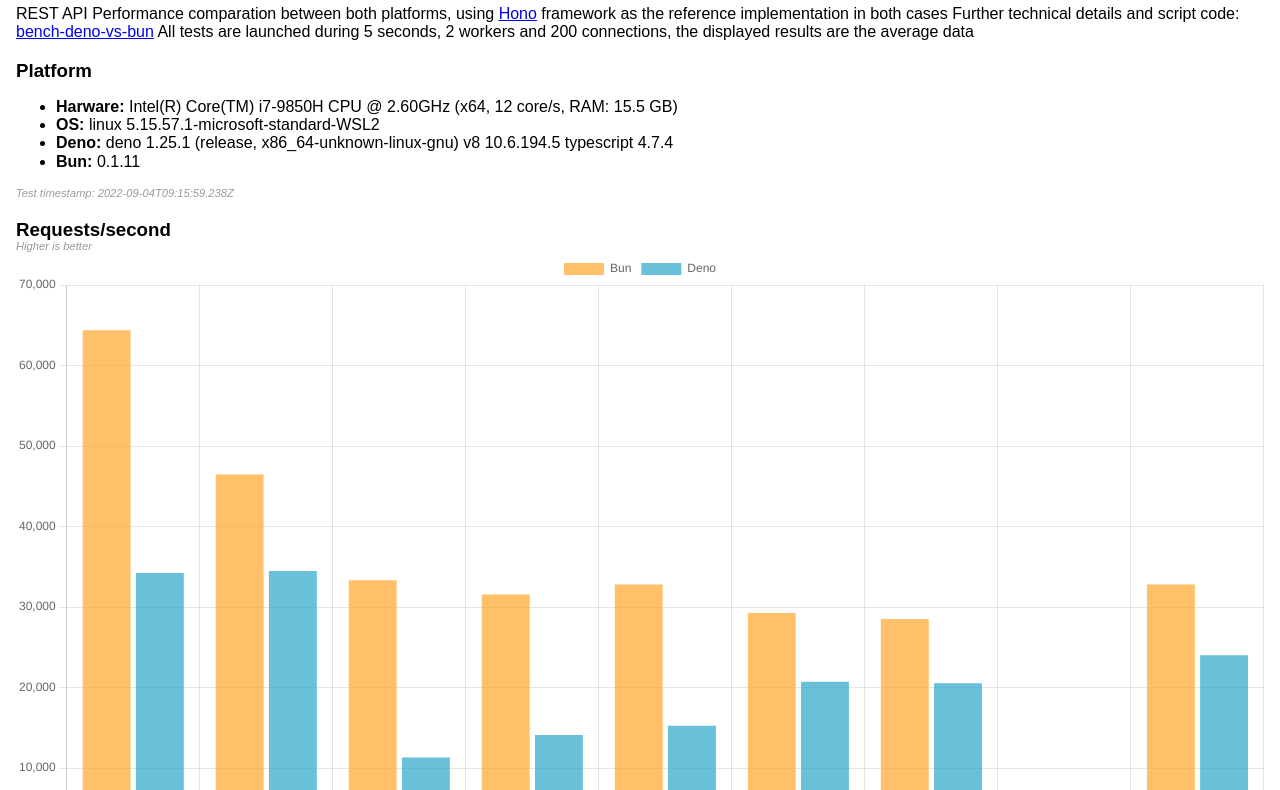
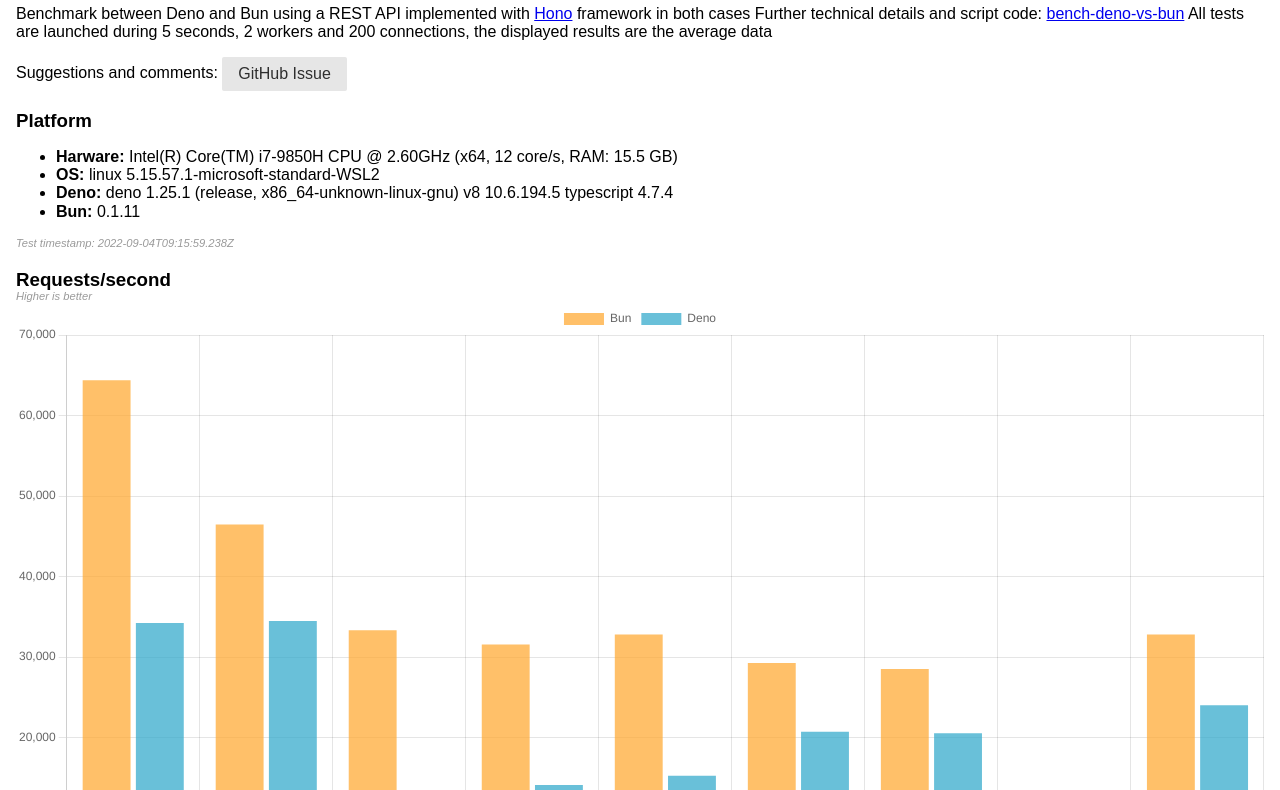
Before and after one commit to rsc1975/bench-deno-vs-bun, a website: page public/index.html in a window 1280 px wide. Shown: the part 59-849 px from the top of the page. Drawn offline with nearby package versions, Linux system fonts and the light colour scheme.

Commit message:
Added suggestions and comments button

```diff
--- a/public/index.html
+++ b/public/index.html
@@ -28,9 +28,10 @@
     </head>
     <body>
         <h2>Benchmark Deno vs Bun</h2>
-        <span>REST API Performance comparation between both platforms, using <a target="_blank" href="https://honojs.dev/">Hono</a> framework as the reference implementation in both cases</span>
+        <span>Benchmark between Deno and Bun using a REST API implemented with <a target="_blank" href="https://honojs.dev/">Hono</a> framework in both cases</span>
         <span>Further technical details and script code: <a target="_black" href="https://github.com/rsc1975/bench-deno-vs-bun">bench-deno-vs-bun</a></span>
         <span>All tests are launched during 5 seconds, 2 workers and 200 connections, the displayed results are the average data</span>
+        <p>Suggestions and comments: <a class="pure-button" target="_blank" href="https://github.com/rsc1975/bench-deno-vs-bun/issues">GitHub Issue</a></p>
         <section>
             <h3>Platform</h3>
             <ul id="platform">
```
